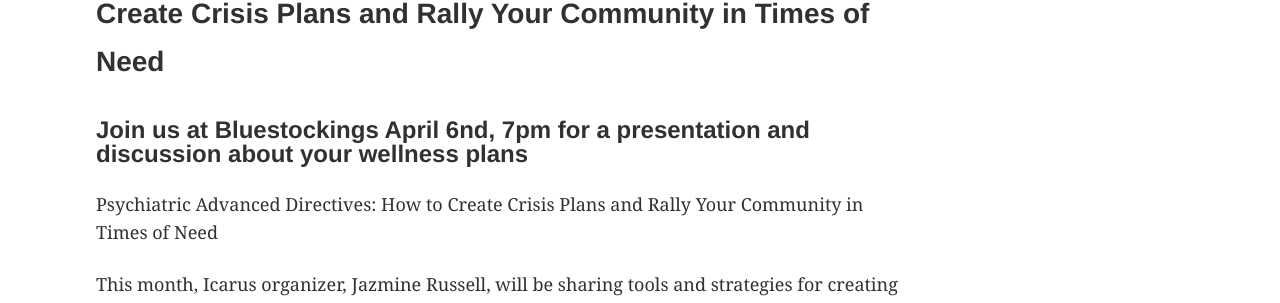
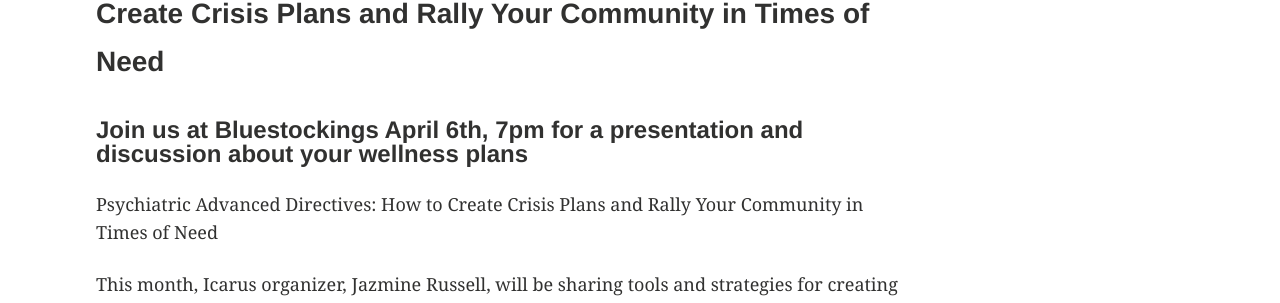
Before and after one commit to nycicarus/nycicarus.github.io, a Jekyll site: the page built from _posts/events/2016-04-06-advanced-directives.md, in a window 1280 px wide and 900 px high, scrolled down 815 px. Shown: the part 144-447 px from the top of the window. Built offline with Jekyll 4.4.1, drawn with Linux system fonts in a browser that asks for light colours; comment, search, counter and statistics services are not loaded.

Commit message:
6th update

```diff
--- a/_posts/events/2016-04-06-advanced-directives.md
+++ b/_posts/events/2016-04-06-advanced-directives.md
@@ -3,7 +3,7 @@ layout: article
 title: "Psychiatric Advanced Directives: How to Create Crisis Plans and Rally Your Community in Times of Need"
 categories: events
 description: "NYC Icarus organizer Jazmine Russell with present on a plan to support your wellness with your chosen community"
-excerpt: "This month NYC Icarus organizer Jazmine Russell will present tools the can enable you and your chosen community on April 6nd at 7pm at the Bluestockings Bookstore and Activist Center.  A question and answer session will promptly follow."
+excerpt: "This month NYC Icarus organizer Jazmine Russell will present tools the can enable you and your chosen community on April 6th at 7pm at the Bluestockings Bookstore and Activist Center.  A question and answer session will promptly follow."
 modified: 2015-10-20T11:57:41-04:00
 tags: [ workshop , social , peer-support, mutual-aid ]
 comments: true
@@ -13,7 +13,7 @@ image:
   feature: psychdrugs-1600x800.jpg
   credit:
   creditlink:
-event-date: "Wednesday, April 6nd 2016"
+event-date: "Wednesday, April 6th 2016"
 event-time: "7:00 pm - 9:00 pm"
 location: "Bluestockings Books"
 location-street: "172 Allen Street"
@@ -24,7 +24,7 @@ phone: ""
 ---
 ### NYC Icarus - Psychiatric Advanced Directives: How to Create Crisis Plans and Rally Your Community in Times of Need
 
-#### Join us at Bluestockings April 6nd, 7pm for a presentation and discussion about your wellness plans
+#### Join us at Bluestockings April 6th, 7pm for a presentation and discussion about your wellness plans
 
 Psychiatric Advanced Directives: How to Create Crisis Plans and Rally Your Community in Times of Need
 
```
